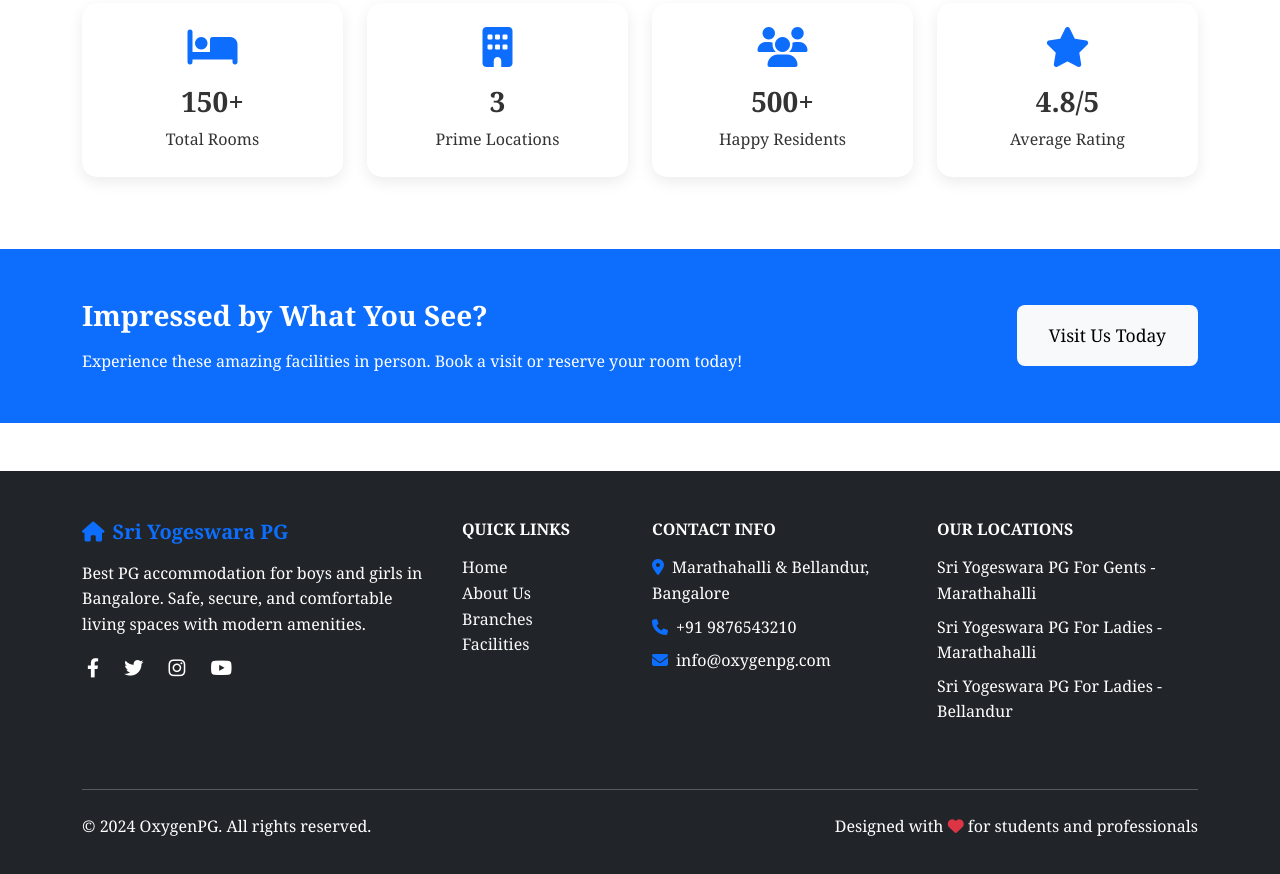
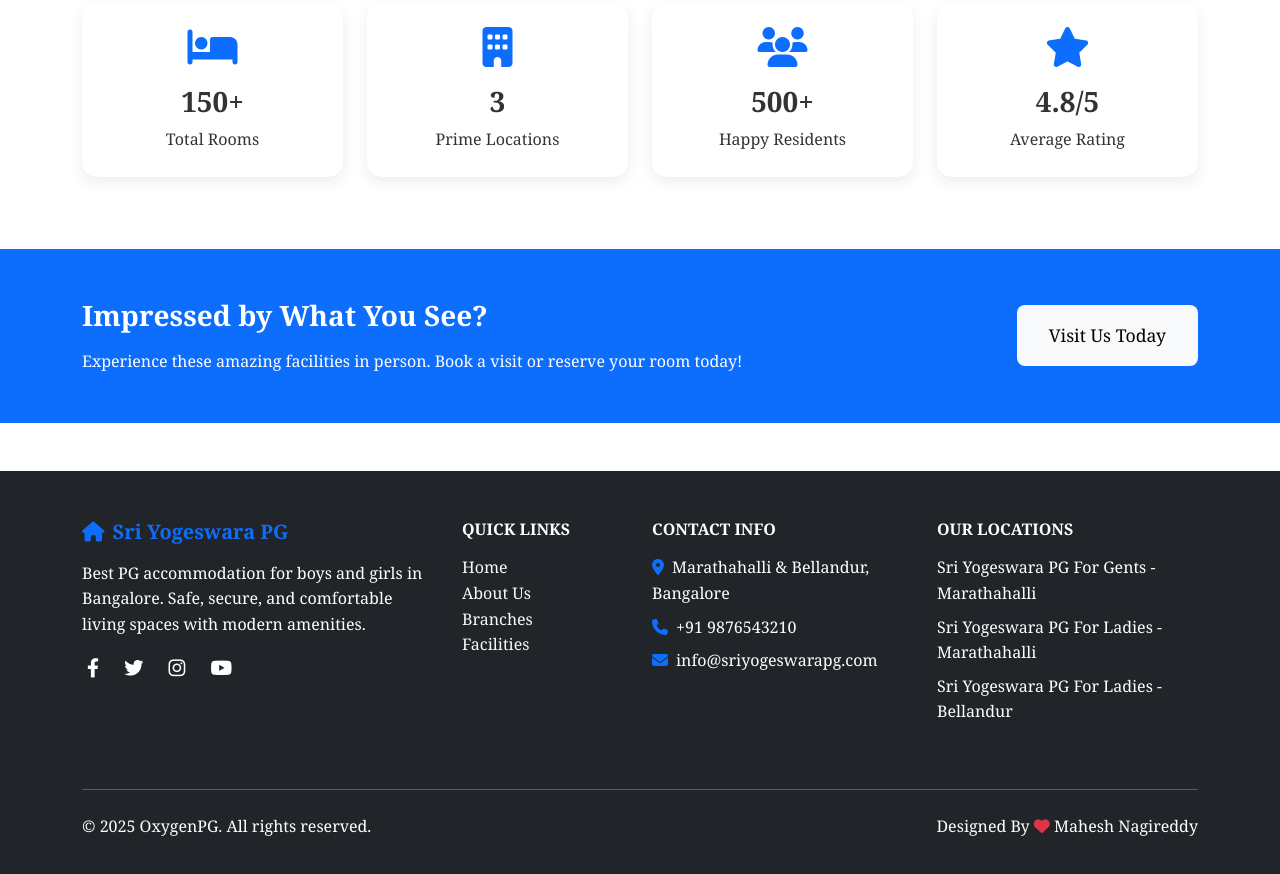
Before and after one commit to nagarjuna8498/sriyogeswarapg.com, a plain HTML site: page gallery.html in a window 1280 px wide. Shown: the part 2400-3274 px from the top of the page. Drawn offline with nearby package versions, Linux system fonts and the light colour scheme.

Commit message:
Update gallery.html

```diff
--- a/gallery.html
+++ b/gallery.html
@@ -444,7 +444,7 @@
                     <ul class="list-unstyled">
                         <li class="mb-2"><i class="fas fa-map-marker-alt me-2 text-primary"></i>Marathahalli & Bellandur, Bangalore</li>
                         <li class="mb-2"><i class="fas fa-phone me-2 text-primary"></i>+91 9876543210</li>
-                        <li class="mb-2"><i class="fas fa-envelope me-2 text-primary"></i>info@oxygenpg.com</li>
+                        <li class="mb-2"><i class="fas fa-envelope me-2 text-primary"></i>info@sriyogeswarapg.com</li>
                     </ul>
                 </div>
                 <div class="col-lg-3 mb-4">
@@ -458,8 +458,8 @@
             </div>
             <hr class="my-4">
             <div class="row align-items-center">
-                <div class="col-md-6"><p class="mb-0">&copy; 2024 OxygenPG. All rights reserved.</p></div>
-                <div class="col-md-6 text-md-end"><p class="mb-0">Designed with <i class="fas fa-heart text-danger"></i> for students and professionals</p></div>
+                <div class="col-md-6"><p class="mb-0">&copy; 2025 OxygenPG. All rights reserved.</p></div>
+                <div class="col-md-6 text-md-end"><p class="mb-0">Designed By <i class="fas fa-heart text-danger"></i> Mahesh Nagireddy</p></div>
             </div>
         </div>
     </footer>
@@ -482,5 +482,10 @@
     <script src="https://cdn.jsdelivr.net/npm/bootstrap@5.3.0/dist/js/bootstrap.bundle.min.js"></script>
     <script src="https://code.jquery.com/jquery-3.7.1.min.js"></script>
     <script src="js/scripts.js"></script>
+
+
+
+
+
 </body>
 </html>
```
